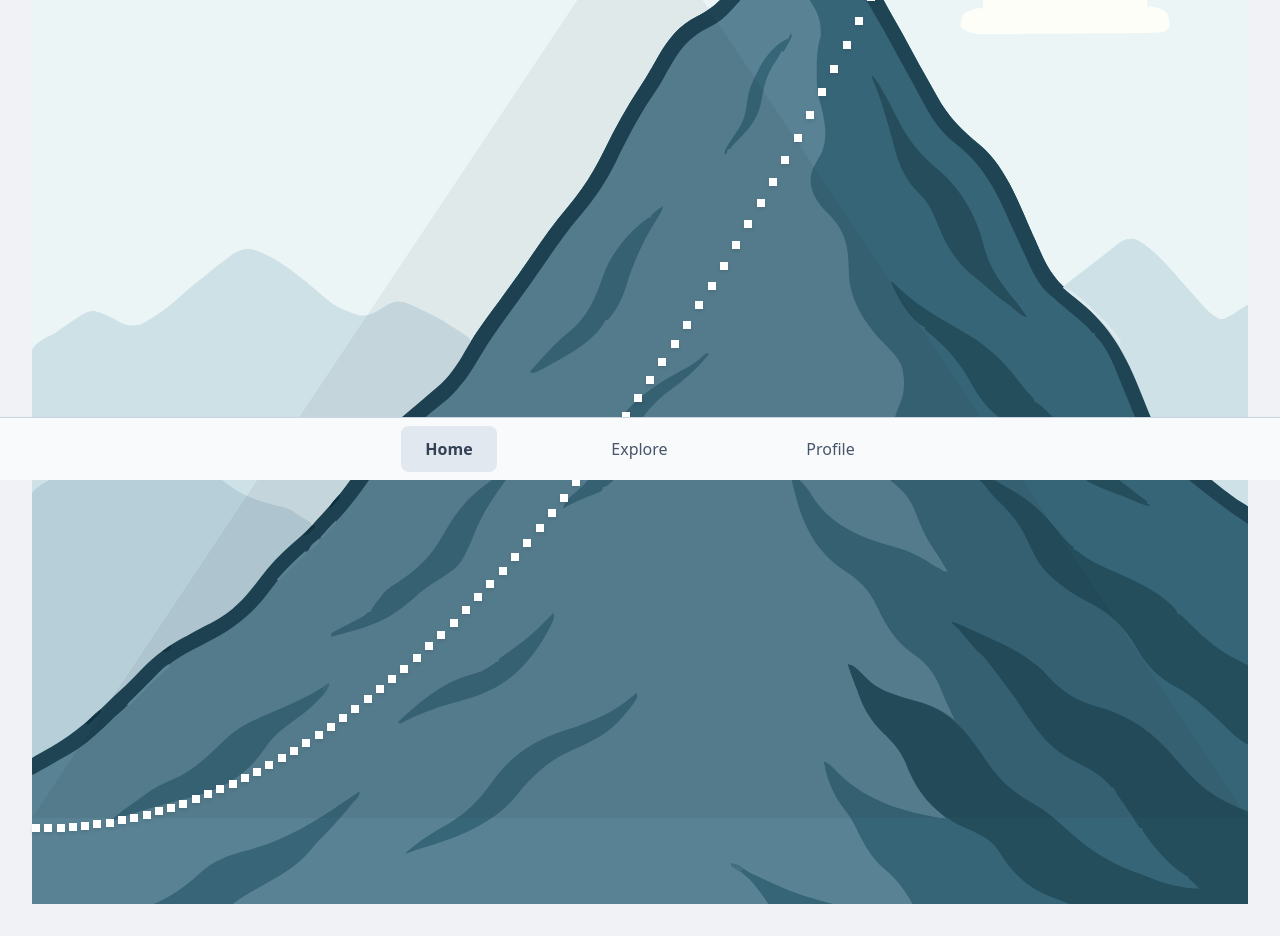
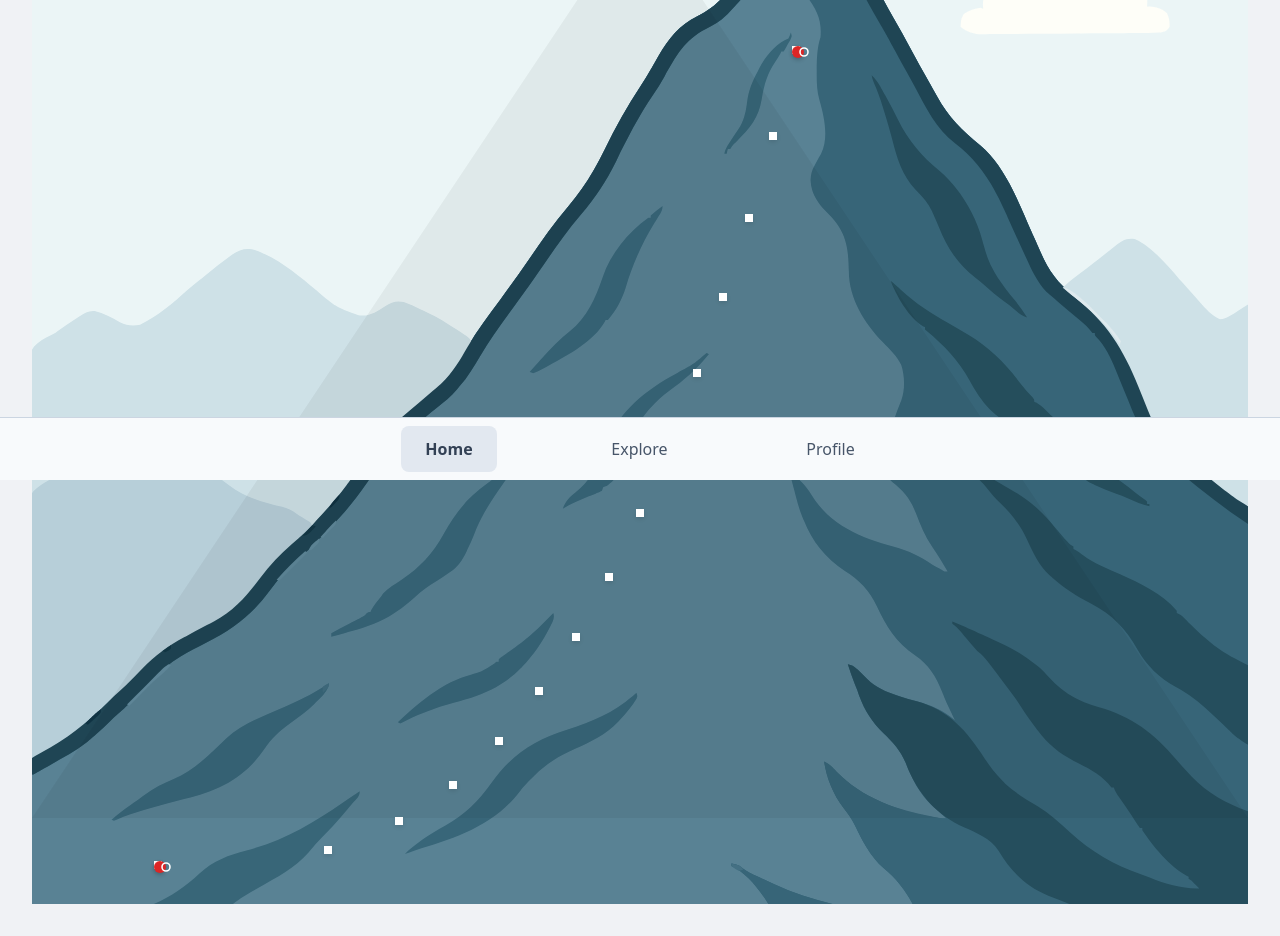
Before and after one commit to israelavendanojr/skill-roadmap, a React (Vite) app in the folder frontend/: page / in a window 1280 px wide. Shown: the part 320-1256 px from the top of the page. Built offline with nearby package versions, Linux system fonts and the light colour scheme.

Commit message:
line working

```diff
--- a/frontend/src/App.tsx
+++ b/frontend/src/App.tsx
@@ -6,7 +6,7 @@ import { Mountain } from './components/Mountain'
 
 function App() {
   const [currentTab, setCurrentTab] = useState('home');
-  const [dotCount, setDotCount] = useState(100); // This controls the number of blue dots
+  const [dotCount, setDotCount] = useState(15); // This controls the number of blue dots
   const [debug, setDebug] = useState(false); // Toggle debug mode to show/hide red dots
 
   const handleTabChange = (tab: string) => {
@@ -29,7 +29,7 @@ function App() {
               </div>
               <Mountain
                 dotCount={dotCount}
-                debug={debug}
+
               />
             </div>
           </div>
--- a/frontend/src/components/Mountain.tsx
+++ b/frontend/src/components/Mountain.tsx
@@ -5,16 +5,40 @@ interface MountainProps {
   dotSize?: number;
   dotSpacing?: number;
   pathFunction?: (x: number) => number; // Function to calculate y position from x
-  debug?: boolean; // Controls visibility of red dots for debugging
+  startPoint?: { x: number; y: number }; // Start point of the curve
+  endPoint?: { x: number; y: number }; // End point of the curve
 }
 
-const defaultPathFunction = (x: number) => {
-  // Simple quadratic function that creates a mountain-like curve
-  // Adjust the coefficients to change the shape
-  const a = -0.0015; // Controls the steepness
-  const b = 0.008;    // Controls the position
-  const c = 600;     // Controls the height
-  return a * Math.pow(x, 2) + b * x + c;
+const defaultPathFunction = (x: number, startPoint: { x: number; y: number }, endPoint: { x: number; y: number }) => {
+  // Calculate t parameter (0 to 1) based on x position
+  const t = (x - startPoint.x) / (endPoint.x - startPoint.x);
+
+  // Calculate the curve using a quadratic Bezier curve
+  const x1 = startPoint.x;
+  const y1 = startPoint.y;
+  const x2 = endPoint.x;
+  const y2 = endPoint.y;
+
+  // Calculate control point for quadratic Bezier
+  // Move control point further up and slightly to the right for a wider curve
+  const controlPoint = {
+    x: (x1 + x2) / 2 + 50, // Shift right by 50 pixels
+    y: (y1 + y2) / 2 + 450 // Higher curve by reducing offset
+  };
+
+  // Calculate quadratic Bezier curve point
+  const bezierX = Math.pow(1 - t, 2) * x1 + 2 * (1 - t) * t * controlPoint.x + Math.pow(t, 2) * x2;
+  const bezierY = Math.pow(1 - t, 2) * y1 + 2 * (1 - t) * t * controlPoint.y + Math.pow(t, 2) * y2;
+
+  // Return y value if x matches our input x
+  if (Math.abs(bezierX - x) < 1) {
+    return bezierY;
+  }
+
+  // Linear interpolation if x doesn't match exactly
+  // Adjust the interpolation to distribute points more evenly
+  const tAdjusted = Math.pow(t, 3); // Make the curve more linear at the start
+  return startPoint.y + (endPoint.y - startPoint.y) * tAdjusted;
 };
 
 export const Mountain: React.FC<MountainProps> = ({
@@ -22,7 +46,8 @@ export const Mountain: React.FC<MountainProps> = ({
   dotSize = 8,
   dotSpacing = 30,
   pathFunction = defaultPathFunction,
-  debug = false
+  startPoint = { x: 80, y: 620 },
+  endPoint = { x: 500, y: 180 }
 }) => {
   const mountainHeight = 600;
   const mountainWidth = 800;
@@ -32,13 +57,17 @@ export const Mountain: React.FC<MountainProps> = ({
   // Calculate points along the path using the provided function
   const calculatePathPoints = () => {
     const points: { x: number; y: number }[] = [];
-    const mountainWidth = 800;
 
-    // Calculate the x positions for each dot
+    // Calculate the x positions for each dot, ensuring they stay within start and end points
     for (let i = 0; i < dotCount; i++) {
-      // Distribute dots evenly across the width
-      const x = (i / (dotCount - 1)) * mountainWidth;
-      const y = pathFunction(x);
+      // Create a non-linear distribution that clusters points towards the top
+      // Using a quadratic function to make points more dense at the top
+      const t = i / (dotCount - 1);
+      const tAdjusted = Math.sqrt(t); // This makes points more dense at the top
+
+      // Calculate x position based on adjusted t
+      const x = startPoint.x + tAdjusted * (endPoint.x - startPoint.x);
+      const y = pathFunction(x, startPoint, endPoint);
       points.push({ x, y });
     }
 
@@ -70,8 +99,16 @@ export const Mountain: React.FC<MountainProps> = ({
 
 
 
+  // Log the start and end points for debugging
+  console.log('Start Point:', startPoint);
+  console.log('End Point:', endPoint);
+
+  // Calculate points to verify their positions
+  const testPoints = calculatePathPoints();
+  console.log('Calculated Points:', testPoints);
+
   return (
-    <div className="relative w-full h-[600px] bg-gradient-to-br from-gray-50 to-blue-50 dark:from-gray-900 dark:to-blue-900">
+    <div className="relative w-full h-[600px] bg-gradient-to-br from-gray-50 to-blue-50 dark:from-gray-900 dark:to-blue-900 border-2 border-red-500">
       {/* Mountain Background */}
       <div className="absolute inset-0">
         <svg className="w-full h-full" viewBox={`0 0 ${mountainWidth} ${mountainHeight}`}>
@@ -83,7 +120,31 @@ export const Mountain: React.FC<MountainProps> = ({
         </svg>
       </div>
 
-
+      {/* Start and End Points (Red dots) */}
+      <div className="absolute inset-0">
+        <motion.div
+          className="marker"
+          style={{
+            left: `${(startPoint.x / mountainWidth) * 100}%`,
+            top: `${(startPoint.y / mountainHeight) * 100}%`,
+            zIndex: 100, // Ensure dots appear above other elements
+          }}
+          initial={{ opacity: 0, scale: 0.5 }}
+          animate={{ opacity: 1, scale: 1 }}
+          transition={{ duration: 0.3 }}
+        />
+        <motion.div
+          className="marker"
+          style={{
+            left: `${(endPoint.x / mountainWidth) * 100}%`,
+            top: `${(endPoint.y / mountainHeight) * 100}%`,
+            zIndex: 100, // Ensure dots appear above other elements
+          }}
+          initial={{ opacity: 0, scale: 0.5 }}
+          animate={{ opacity: 1, scale: 1 }}
+          transition={{ duration: 0.3 }}
+        />
+      </div>
 
       {/* Blue Points */}
       <div className="absolute inset-0">
```
